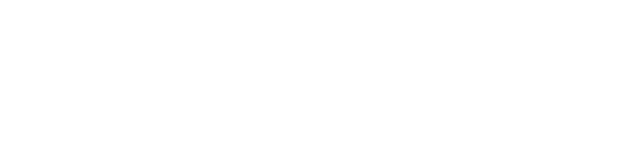
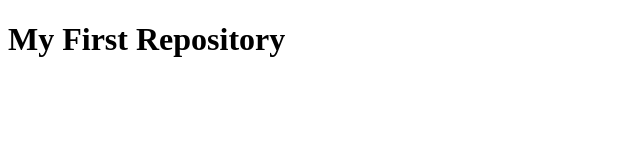
Before and after one commit to parvezahmedweb1/my-first-repo, a plain HTML site: page index.html in a window 1280 px wide. Shown: the whole page, without its empty margins (0-640 px from the left). Drawn offline with Linux system fonts and the light colour scheme.

Commit message:
heading add

```diff
--- a/index.html
+++ b/index.html
@@ -6,5 +6,7 @@
     <meta name="viewport" content="width=device-width, initial-scale=1.0" />
     <title>My First Repository</title>
   </head>
-  <body></body>
+  <body>
+    <h1>My First Repository</h1>
+  </body>
 </html>
```
